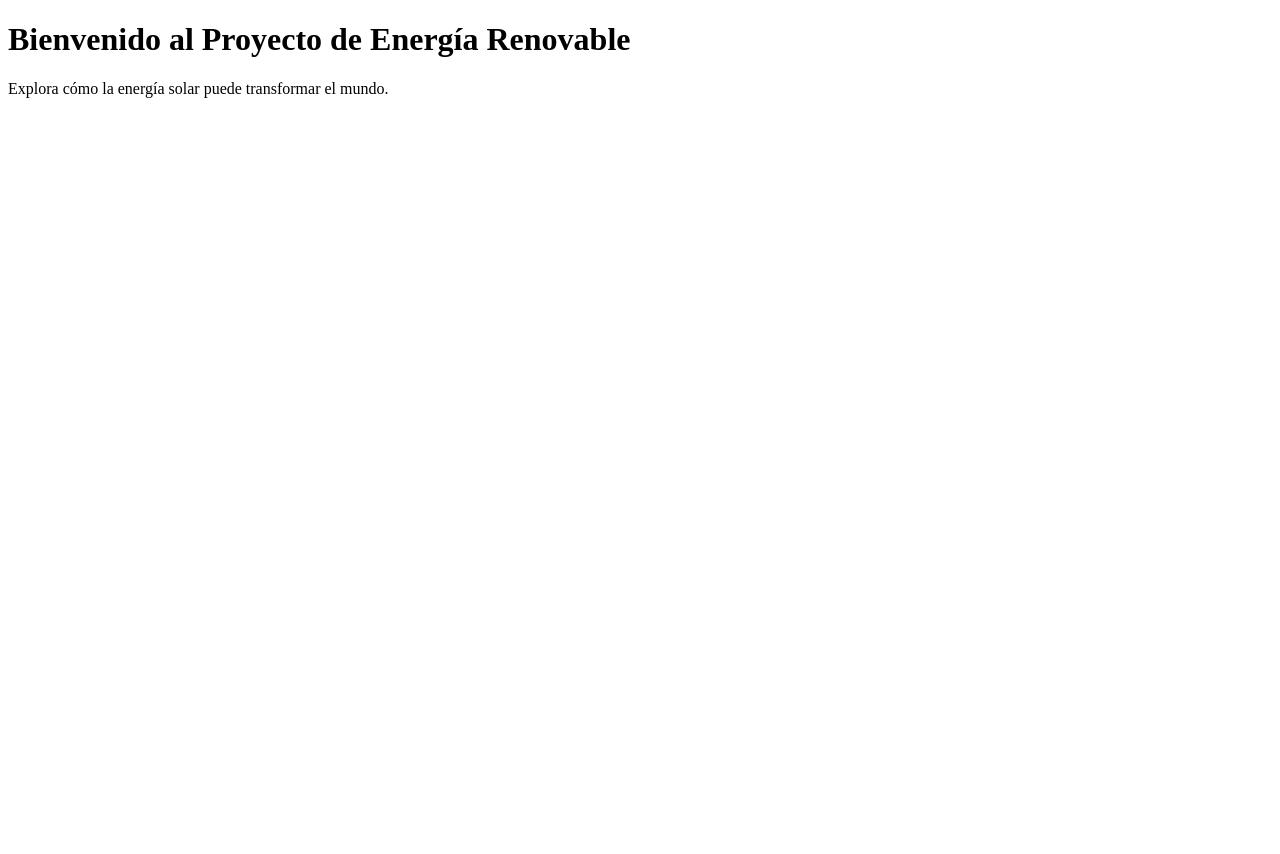
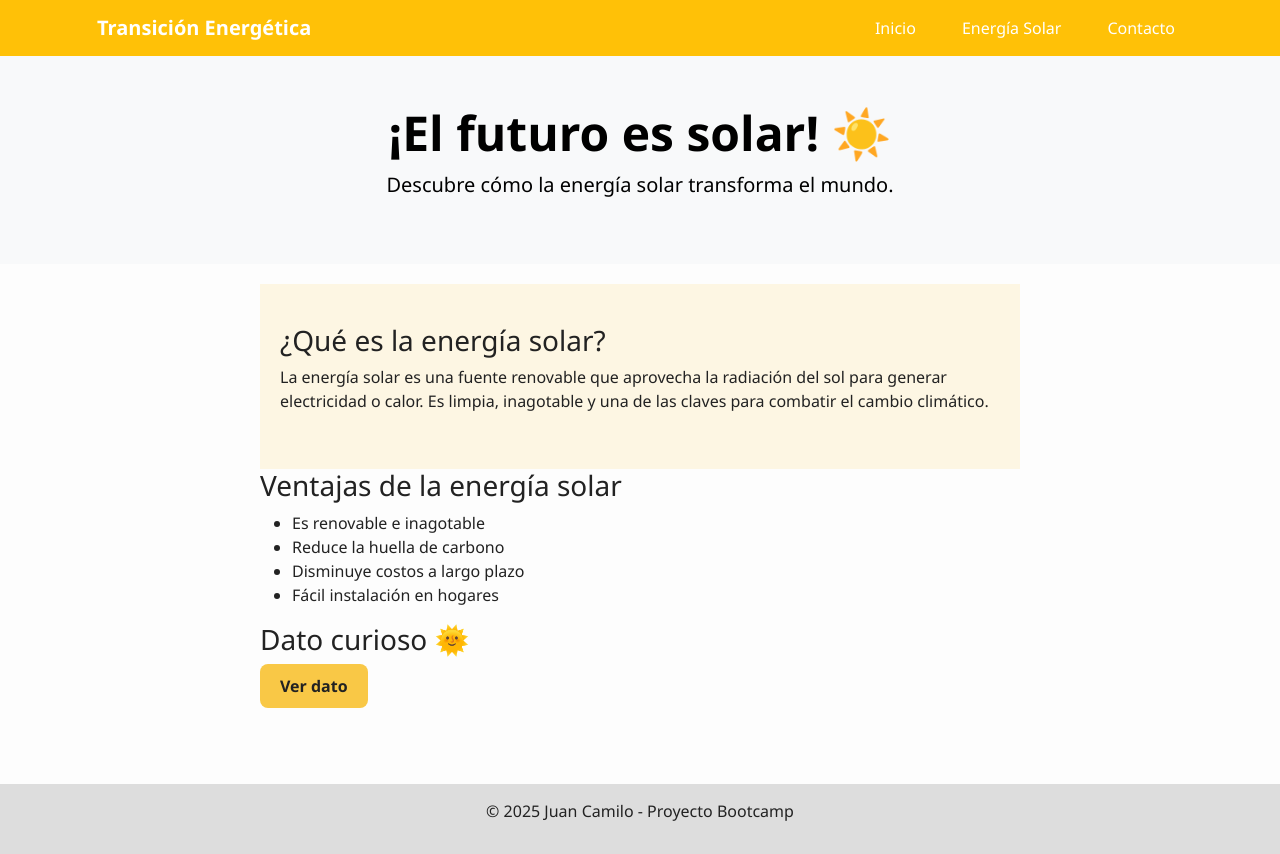
Before and after one commit to Camilor02/ProyectoTech, a plain HTML site: page index.html in a window 1280 px wide. Before the commit the page ends 800 px from the top, so only its background shows below. Drawn offline with nearby package versions, Linux system fonts and the light colour scheme.

Commit message:
Avances desde Codespaces: estilos, Bootstrap, JS, secciones

```diff
--- a/index.html
+++ b/index.html
@@ -4,11 +4,61 @@
     <meta charset="UTF-8">
     <meta name="viewport" content="width=device-width, initial-scale=1.0">
     <title>ransición Energética Justa</title>
+    <link href="https://cdn.jsdelivr.net/npm/bootstrap@5.3.2/dist/css/bootstrap.min.css" rel="stylesheet">
+    <link rel="stylesheet" href="style.css">
 </head>
 <body>
-    <h1>Bienvenido al Proyecto de Energía Renovable</h1>
-    <p>Explora cómo la energía solar puede transformar el mundo.</p>
+    <nav class="navbar navbar-expand-lg navbar-dark bg-warning">
+        <div class="container">
+            <a class="navbar-brand fw-bold" href="#">Transición Energética</a>
+            <button class="navbar-toggler" type="button" data-bs-toggle="collapse" data-bs-target="#navMenu">
+                <span class="navbar-toggler-icon"></span>
+            </button>
+            <div class="collapse navbar-collapse" id="navMenu">
+                <ul class="navbar-nav ms-auto">
+                    <li class="nav-item"><a class="nav-link" href="#">Inicio</a></li>
+                    <li class="nav-item"><a class="nav-link" href="#">Energía Solar</a></li>
+                    <li class="nav-item"><a class="nav-link" href="#">Contacto</a></li>
+                </ul>
+            </div>
+        </div>
+    </nav>
 
+    <section class="bg-light text-center py-5">
+        <div class="container">
+            <h2 class="display-5 fw-bold">¡El futuro es solar! ☀️</h2>
+            <p class="lead">Descubre cómo la energía solar transforma el mundo.</p>
+        </div>
+    </section>
+
+    <main>
+        <section class="info">
+        <h3>¿Qué es la energía solar?</h3>
+        <p>La energía solar es una fuente renovable que aprovecha la radiación del sol para generar electricidad o calor. Es limpia, inagotable y una de las claves para combatir el cambio climático.</p>
+        </section>
+
+    <section class="ventajas">
+      <h3>Ventajas de la energía solar</h3>
+      <ul>
+        <li>Es renovable e inagotable</li>
+        <li>Reduce la huella de carbono</li>
+        <li>Disminuye costos a largo plazo</li>
+        <li>Fácil instalación en hogares</li>
+      </ul>
+    </section>
+
+        <section class="curiosidad">
+        <h3>Dato curioso 🌞</h3>
+        <button class="btn-dato" onclick="mostrarDato()">Ver dato</button>
+        <p id="dato"></p>
+        </section>
+    </main>
+
+    <footer>
+        <p>© 2025 Juan Camilo - Proyecto Bootcamp</p>
+    </footer>
+
+    <script src="https://cdn.jsdelivr.net/npm/bootstrap@5.3.2/dist/js/bootstrap.bundle.min.js"></script>
     <script src="main.js"></script>
 
 </body>
--- a/main.js
+++ b/main.js
@@ -1 +1,13 @@
-console.log("¡Proyecto de energía renovable iniciado! ⚡️");
+function mostrarDato() {
+  const datos = [
+    "La Tierra recibe más energía del sol en una hora que toda la humanidad en un año.",
+    "La energía solar no emite gases de efecto invernadero.",
+    "Las placas solares pueden durar más de 25 años.",
+    "Alemania, un país con poco sol, es líder en energía solar en Europa."
+  ];
+
+  const indice = Math.floor(Math.random() * datos.length);
+  document.getElementById("dato").innerText = datos[indice];
+}
+
+// "Probar si toma JS" alert("Hola, el archivo JS se está cargando ✅");
--- a/style.css
+++ b/style.css
@@ -1,7 +1,93 @@
 body {
-  font-family: Arial, sans-serif;
-  background-color: #f4f4f4;
-  color: #333;
+  font-family: 'Segoe UI', sans-serif;
+  background-color: #fdfdfd;
+  color: #222;
+  margin: 0;
+  padding: 0;
+}
+
+header {
+  background-color: #f9c846;
   padding: 20px;
   text-align: center;
 }
+
+header h1 {
+  margin: 0;
+}
+
+nav a {
+  margin: 0 15px;
+  text-decoration: none;
+  color: #333;
+  font-weight: bold;
+}
+
+.bg-light {
+    opacity: 1;
+    background-color: #fff9d0;
+    padding: 60px 20px;
+    text-align: center;
+}
+
+.info{
+    background-color: #fdf6e3;
+  padding: 40px 20px;
+}
+
+.container {
+  /*background: url('https://images.unsplash.com/photo-1509395176047-4a66953fd231') center/cover no-repeat;*/
+  color: black;
+  /*padding: 20px 20px;*/
+  text-align: center;
+}
+
+main {
+  padding: 20px;
+  max-width: 800px;
+  margin: auto;
+}
+
+footer {
+  background-color: #ddd;
+  text-align: center;
+  padding: 15px;
+  margin-top: 40px;
+}
+
+.nav-link {
+  transition: background-color 0.3s ease, color 0.3s ease;
+  border-radius: 5px;
+  padding: 8px 12px;
+  color: white;
+}
+
+.nav-link:hover {
+  background-color: #ffd900;
+  color: #000; /* Cambia a negro al pasar el mouse */
+}
+
+.navbar-brand {
+  transition: color 0.3s ease, transform 0.3s ease;
+}
+
+.navbar-brand:hover {
+  color: #ffffff;
+  transform: scale(1.05);
+}
+
+.btn-dato {
+  background-color: #f9c846;
+  color: #222;
+  border: none;
+  padding: 10px 20px;
+  font-weight: bold;
+  border-radius: 8px;
+  cursor: pointer;
+  transition: background-color 0.3s ease, transform 0.3s ease;
+}
+
+.btn-dato:hover {
+  background-color: #ffd900;
+  transform: scale(1.05);
+}
```
